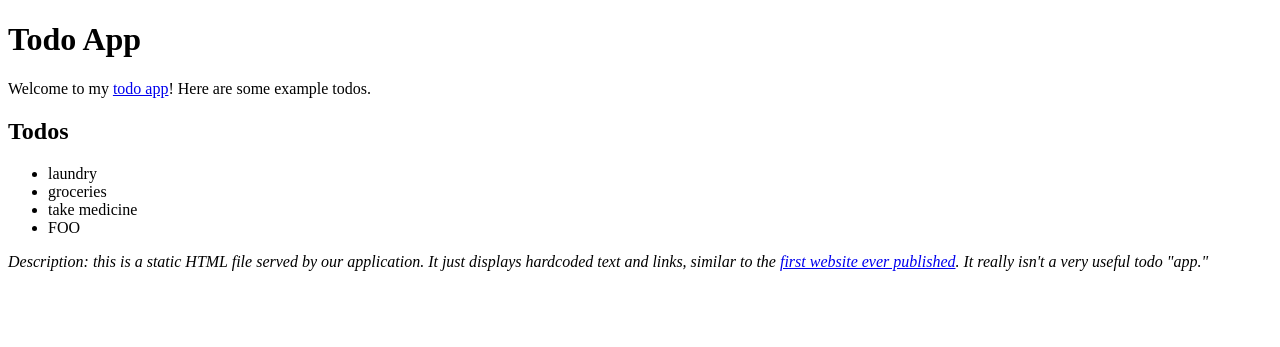
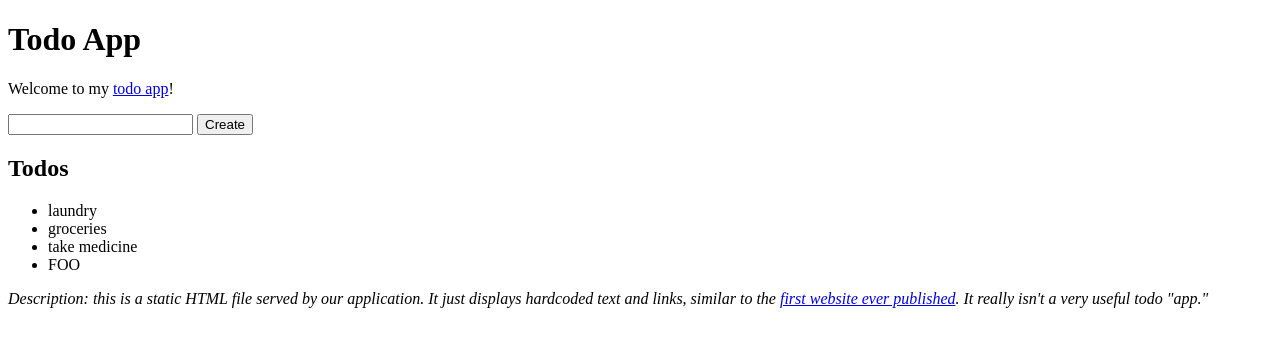
Before and after one commit to mjiang108/evolution-of-web-development, a Node server app: page / in a window 1280 px wide. Shown: the top 347 px of the page. Run offline with Node 20, Linux system fonts and the light colour scheme.

Commit message:
add Create input

```diff
--- a/views/index.ejs
+++ b/views/index.ejs
@@ -8,7 +8,11 @@
 
 <body>
   <h1>Todo App</h1>
-  <p>Welcome to my <a href="https://en.wikipedia.org/wiki/Time_management#Implementation_of_goals" target="_blank">todo app</a>! Here are some example todos.</p>
+  <p>Welcome to my <a href="https://en.wikipedia.org/wiki/Time_management#Implementation_of_goals" target="_blank">todo app</a>!</p>
+  <form>
+    <input type="text" name="todo">
+    <input type="submit" value="Create">
+  </form>
   <h2>Todos</h2>
   <ul>
     <li>laundry</li>
```
